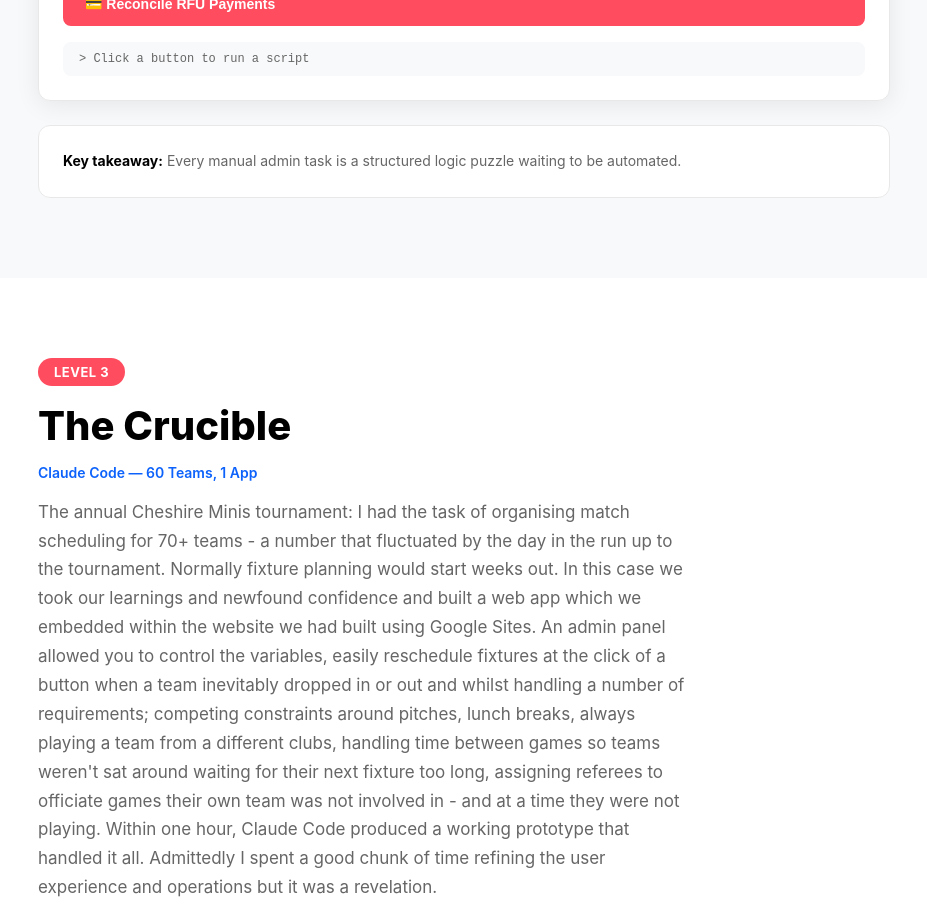
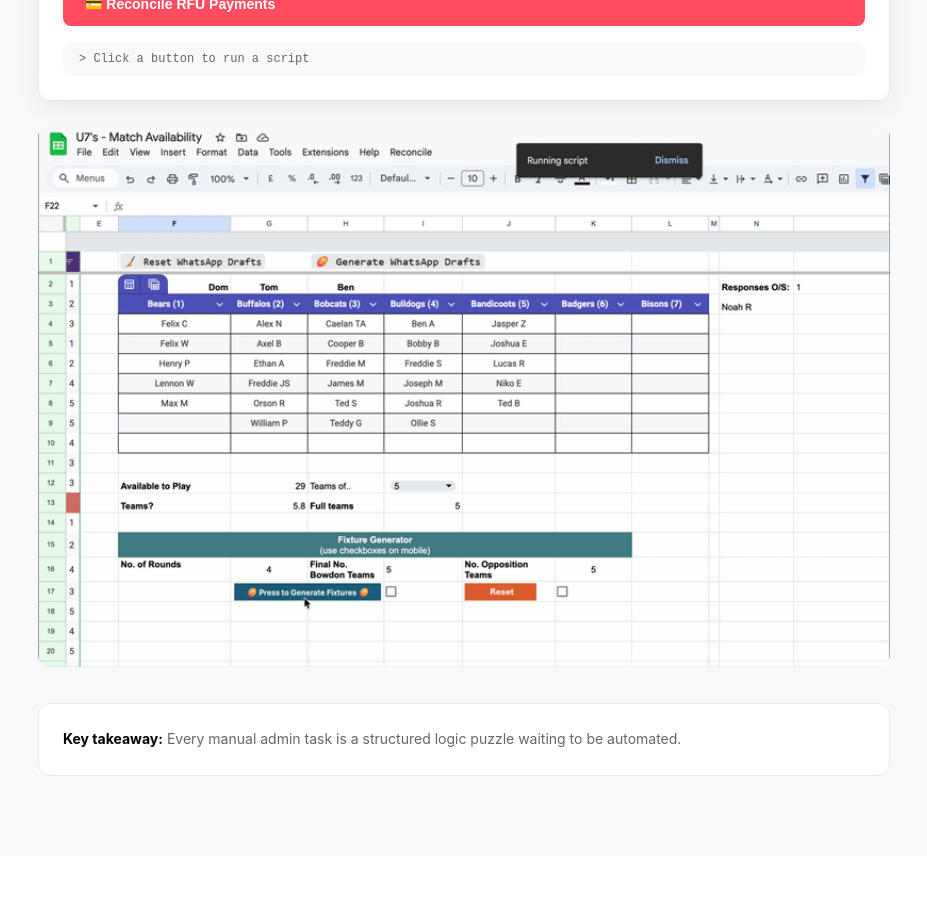
Before and after one commit to neilawilks-svg/Builder-Mindset, a React (Vite) app: page / in a window 1280 px wide. Shown: the part 3700-4622 px from the top of the page, without its empty margins (176-1103 px from the left). Built offline with nearby package versions, Linux system fonts and the light colour scheme.

Commit message:
feat: add fixture generator gif to Level 2 Scripts section

```diff
--- a/src/App.jsx
+++ b/src/App.jsx
@@ -1422,6 +1422,12 @@ export default function App() {
 
           <ScriptMockup />
 
+          <img
+            src="/FixtureGenerator.gif"
+            alt="Fixture generator demo"
+            style={{ width: "100%", borderRadius: 12, marginTop: 24, marginBottom: 8 }}
+          />
+
           <div
             style={{
               marginTop: 24,
```
Also changed, not shown: public/FixtureGenerator.gif (added).
